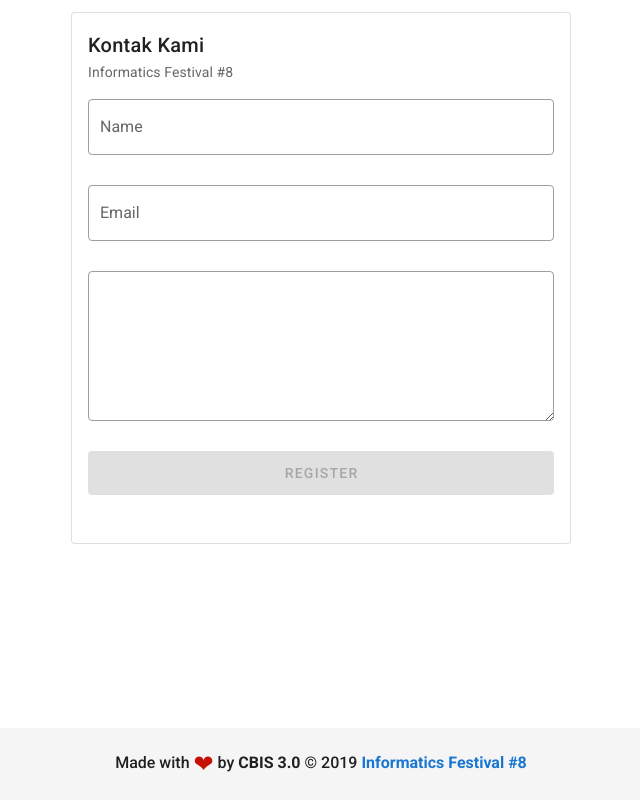
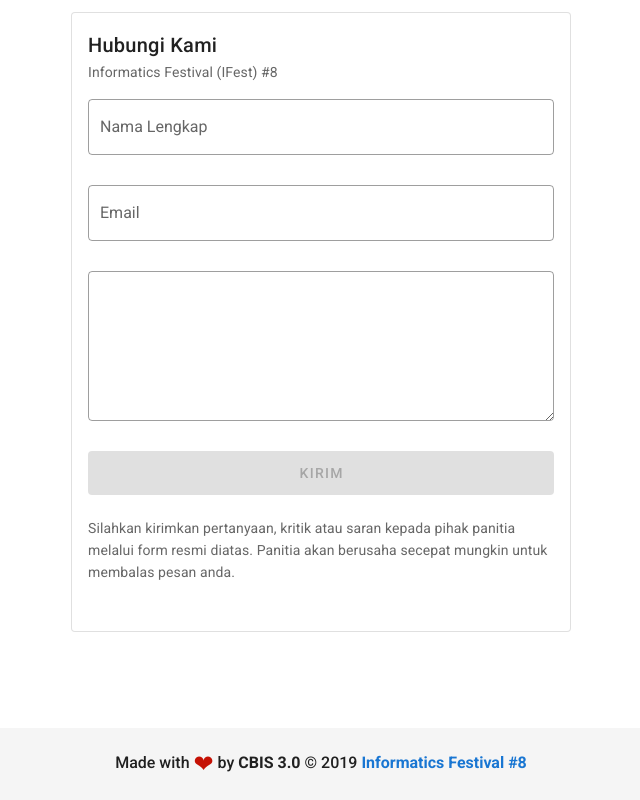
Before and after one commit to ifest-uajy/dashboard, a Vue app: page /contact in a window 1280 px wide. Shown: the whole page, without its empty margins (319-959 px from the left). Built offline with nearby package versions, Linux system fonts and the light colour scheme; what vue-letter-avatar would draw is missing.

Commit message:
Fixes typos in front-end channel

```diff
--- a/src/views/KontakKamiView.vue
+++ b/src/views/KontakKamiView.vue
@@ -2,13 +2,14 @@
   <v-container>
     <v-layout justify-center>
       <v-card outlined max-width="500" width="500">
-        <v-card-title>Kontak Kami</v-card-title>
-        <v-card-subtitle>Informatics Festival #8</v-card-subtitle>
+        <v-card-title>Hubungi Kami</v-card-title>
+        <v-card-subtitle>Informatics Festival (IFest) #8</v-card-subtitle>
 
         <v-card-text v-if="!messages.message">
           <v-form ref="form" @submit.prevent="register">
-            <v-text-field v-model="full_name" label="Name" outlined :error="errors.full_name"
-              :error-messages="errors.nama_pengirim"></v-text-field>
+            <v-text-field v-model="full_name" label="Nama Lengkap" outlined :error="errors.full_name"
+              :error-messages="errors.nama_pengirim"
+              :rules="rulesNama"></v-text-field>
             <v-text-field
               v-model="email"
               label="Email"
@@ -21,17 +22,22 @@
             ></v-text-field>
             <v-textarea v-model="pesan"
             :error-messages="errors.pesan"
-            outlined=""
+            outlined
+            :rules="rulesPesan"
             ></v-textarea>
             <v-btn
               large
               block
+              label="Pesan"
               color="primary"
               type="submit"
               :loading="loading"
               :disabled="!isComplete"
-            >Register</v-btn>
+            >Kirim</v-btn>
           </v-form>
+          <br/>
+          Silahkan kirimkan pertanyaan, kritik atau saran kepada pihak panitia melalui form resmi diatas.
+          Panitia akan berusaha secepat mungkin untuk membalas pesan anda.
         </v-card-text>
         <v-card-text>
           <v-alert v-if="messages.message" type="success" outlined>{{ messages.message }}</v-alert>
@@ -57,6 +63,12 @@ export default {
       v => !!v || "E-mail is required",
       v => /.+@.+\..+/.test(v) || "E-mail must be valid"
     ],
+    rulesNama: [
+      v => !!v || 'Nama Lengkap harus diisi.'
+    ],
+    rulesPesan: [
+      v => !!v || 'Pesan harus diisi.'
+    ]
   }),
   computed: {
     isComplete() {
--- a/src/views/Login.vue
+++ b/src/views/Login.vue
@@ -3,7 +3,7 @@
     <v-layout justify-center>
       <v-card outlined max-width="500" width="500">
         <v-card-title>Login Peserta</v-card-title>
-        <v-card-subtitle>Informatics Festival #8</v-card-subtitle>
+        <v-card-subtitle>Informatics Festival (IFest) #8</v-card-subtitle>
 
         <v-card-text>
           <v-form ref="form" @submit.prevent="login">
@@ -40,7 +40,7 @@
               type="submit"
               :loading="loading"
               :disabled="!isComplete"
-            >Register</v-btn>
+            >Masuk</v-btn>
           </v-form>
         </v-card-text>
         <v-card-text>
--- a/src/views/ResetPassword.vue
+++ b/src/views/ResetPassword.vue
@@ -3,7 +3,7 @@
     <v-layout justify-center>
       <v-card outlined max-width="500" width="500">
         <v-card-title>Reset Password</v-card-title>
-        <v-card-subtitle>Informatics Festival #8</v-card-subtitle>
+        <v-card-subtitle>Informatics Festival (IFest) #8</v-card-subtitle>
 
         <v-card-text v-if="!messages.message">
           <v-form ref="form" @submit.prevent="resetPassword">
--- a/src/views/registration.vue
+++ b/src/views/registration.vue
@@ -3,16 +3,25 @@
     <v-layout justify-center>
       <v-card outlined max-width="500" width="500">
         <v-card-title>Registrasi Peserta</v-card-title>
-        <v-card-subtitle>Informatics Festival #8</v-card-subtitle>
+        <v-card-subtitle>Informatics Festival (IFest) #8</v-card-subtitle>
 
         <v-card-text v-if="!messages.message">
           <v-form ref="form" @submit.prevent="register">
-            <v-text-field v-model="full_name" label="Name" outlined               :error="errors.full_name"
-              :error-messages="errors.full_name"></v-text-field>
+            <v-text-field
+              v-model="full_name"
+              label="Nama Lengkap"
+              outlined
+              hint="Isi dengan mengunakan singkatan sedikit mungkin."
+              :error="errors.full_name"
+              :error-messages="errors.full_name"
+              :rules="nameRequired">
+            </v-text-field>
             <v-text-field
               v-model="email"
-              label="Email"
+              label="Email Aktif"
               type="email"
+
+              hint="Gunakan alamat email aktif untuk kepentingan konfirmasi pendaftaran akun."
               required
               :rules="emailRules"
               outlined
@@ -51,7 +60,7 @@
               type="submit"
               :loading="loading"
               :disabled="!isComplete"
-            >Register</v-btn>
+            >Daftar</v-btn>
           </v-form>
         </v-card-text>
         <v-card-text>
@@ -81,6 +90,9 @@ export default {
     ],
     passwordRules: [
         v => !!v || "Password is required"
+    ],
+    nameRequired: [
+        v => !!v || "Nama diperlukan"
     ]
   }),
   computed: {
```
